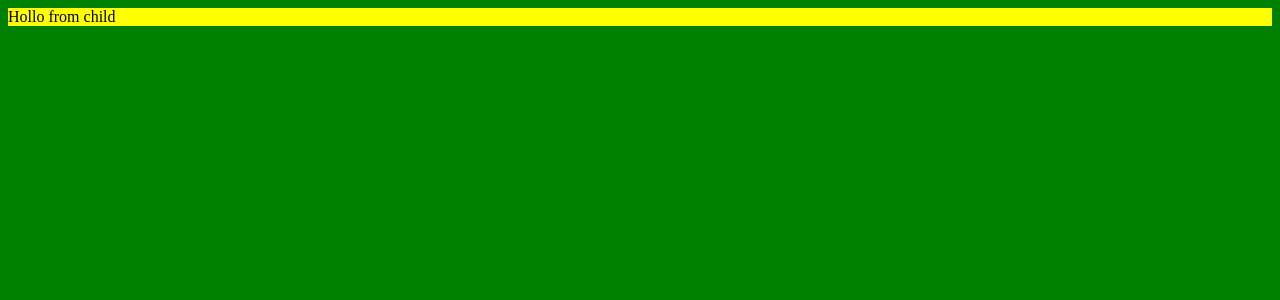
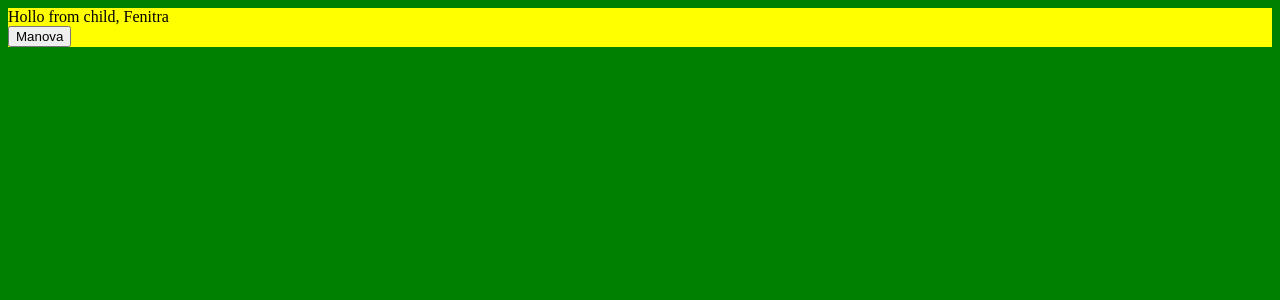
Before and after one commit to fandrianarisataGithub/Master-vue, a Vue app: page / in a window 1280 px wide. Shown: the top 300 px of the page. Built offline with nearby package versions, Linux system fonts and the light colour scheme.

Commit message:
hook life cycle

```diff
--- a/src/App.vue
+++ b/src/App.vue
@@ -1,6 +1,6 @@
 <template>
     <div>
-        <Child />
+        <Child :text = "textData"/>
     </div>
 </template>
 <script>
@@ -20,11 +20,12 @@ export default {
                         nom : 'Banane',
                         qte : 120
                     }
-                ]
+                ],
+                textData : 'Tojo Master 1'
             }
         },
         components : {
             Child : Child
-        }
+        },
     }
 </script>
--- a/src/components/Child.vue
+++ b/src/components/Child.vue
@@ -1,5 +1,56 @@
 <template>
     <header>
-        Hollo from child
+        Hollo from child, {{ name }}
+        <div>
+            <button @click="changeName">Manova</button>
+        </div>
     </header>
 </template>
+<script>
+import { nextTick } from 'vue';
+
+export default {
+   props : ['text'],
+   data(){
+        return {
+            name : 'Fenitra'
+        }
+   },
+   beforeCreate(){
+        console.log(this.text)
+        console.log(this.name)
+        this.name = "Rakoto"; // tsy misy dikany
+        console.log('/beforeCreate')
+   },
+   created(){
+        console.log('created')
+        console.log(this.text)
+        console.log(this.name)
+        console.log(this.$el) // mbola null
+        console.log('/created')
+   },
+    beforeMount(){
+            console.log('beforeMount')
+            console.log(this.$el)
+            console.log('/beforeMount')
+    },
+    mounted(){
+            console.log('mounted')
+            console.log(this.$el)
+            console.log('/mounted')
+    },
+    beforeUpdate(){
+        console.log('beforeUpdate')
+        console.log('alohan ny niova , name = ' + this.name)
+        console.log('/beforeUpdate')
+    },
+    updated(){
+
+    },
+    methods : {
+        changeName(){
+            this.name = 'Tojo Richel'
+        }
+    }
+}
+</script>
```
